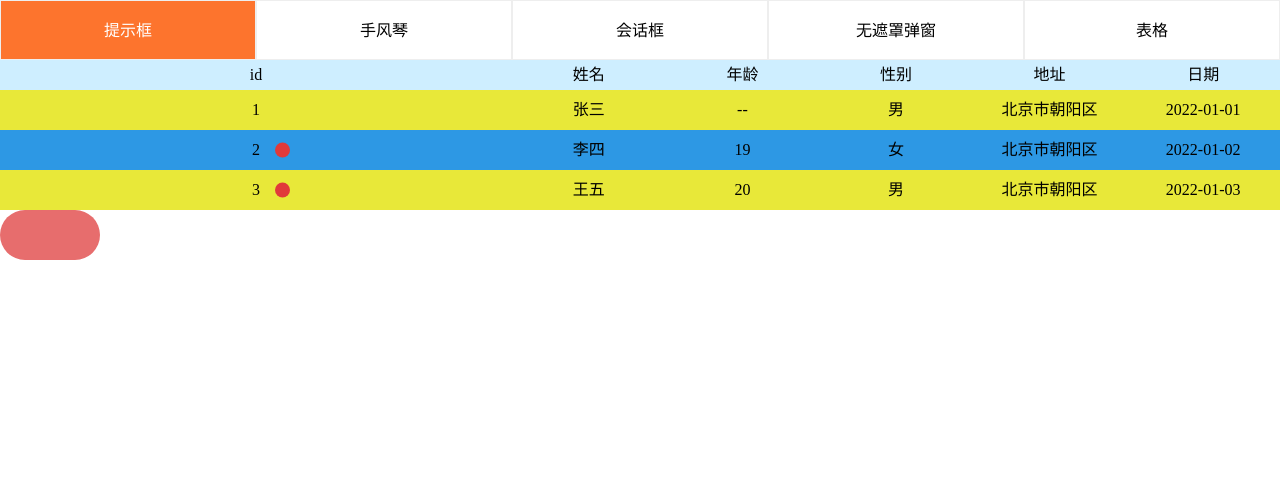
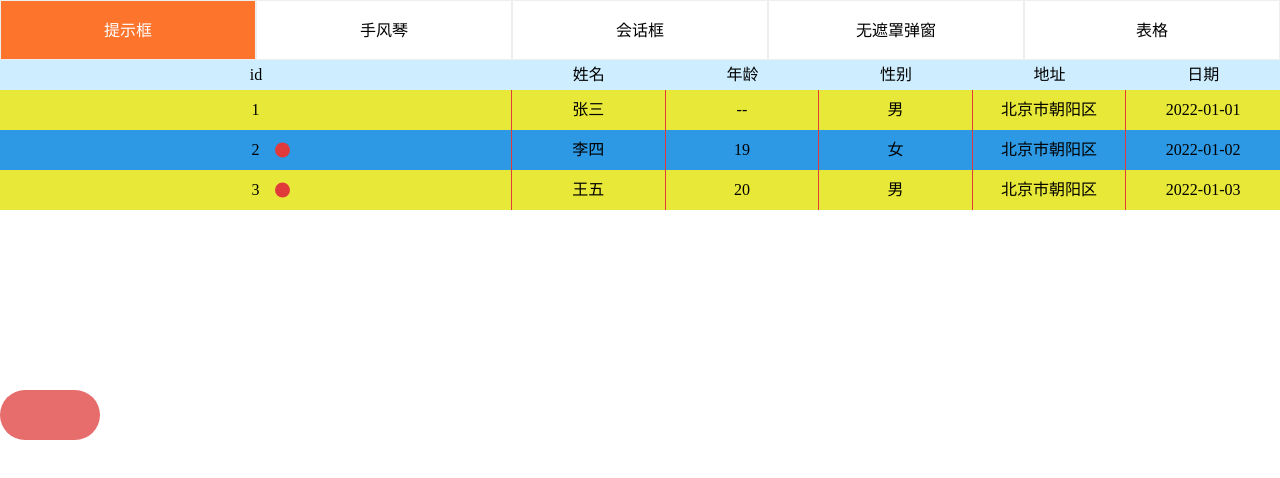
Before and after one commit to ice-wu5/custom-component, a Vue app: page /table in a window 1280 px wide. Shown: the top 478 px of the page. Built offline with nearby package versions, Linux system fonts and the light colour scheme; no server answers.

Commit message:
limit table-body height

```diff
--- a/src/views/Table/Table.vue
+++ b/src/views/Table/Table.vue
@@ -143,6 +143,116 @@ export default {
     changeData () {
       console.log('click了')
       this.tableData = [
+        {
+          id: 1,
+          level: 1,
+          name: 'a张三',
+          age: 18,
+          sex: '男',
+          isExpand: false,
+          address: '北京市朝阳区',
+          date: '2022-01-01'
+        },
+        {
+          id: 1,
+          level: 1,
+          name: 'a张三',
+          age: 18,
+          sex: '男',
+          isExpand: false,
+          address: '北京市朝阳区',
+          date: '2022-01-01'
+        },
+        {
+          id: 1,
+          level: 1,
+          name: 'a张三',
+          age: 18,
+          sex: '男',
+          isExpand: false,
+          address: '北京市朝阳区',
+          date: '2022-01-01'
+        },
+        {
+          id: 1,
+          level: 1,
+          name: 'a张三',
+          age: 18,
+          sex: '男',
+          isExpand: false,
+          address: '北京市朝阳区',
+          date: '2022-01-01'
+        },
+        {
+          id: 1,
+          level: 1,
+          name: 'a张三',
+          age: 18,
+          sex: '男',
+          isExpand: false,
+          address: '北京市朝阳区',
+          date: '2022-01-01'
+        },
+        {
+          id: 1,
+          level: 1,
+          name: 'a张三',
+          age: 18,
+          sex: '男',
+          isExpand: false,
+          address: '北京市朝阳区',
+          date: '2022-01-01'
+        },
+        {
+          id: 1,
+          level: 1,
+          name: 'a张三',
+          age: 18,
+          sex: '男',
+          isExpand: false,
+          address: '北京市朝阳区',
+          date: '2022-01-01'
+        },
+        {
+          id: 1,
+          level: 1,
+          name: 'a张三',
+          age: 18,
+          sex: '男',
+          isExpand: false,
+          address: '北京市朝阳区',
+          date: '2022-01-01'
+        },
+        {
+          id: 1,
+          level: 1,
+          name: 'a张三',
+          age: 18,
+          sex: '男',
+          isExpand: false,
+          address: '北京市朝阳区',
+          date: '2022-01-01'
+        },
+        {
+          id: 1,
+          level: 1,
+          name: 'a张三',
+          age: 18,
+          sex: '男',
+          isExpand: false,
+          address: '北京市朝阳区',
+          date: '2022-01-01'
+        },
+        {
+          id: 1,
+          level: 1,
+          name: 'a张三',
+          age: 18,
+          sex: '男',
+          isExpand: false,
+          address: '北京市朝阳区',
+          date: '2022-01-01'
+        },
         {
           id: 1,
           level: 1,
--- a/src/views/Table/TableBox.vue
+++ b/src/views/Table/TableBox.vue
@@ -43,12 +43,7 @@ export default {
 .justify-content-center{
   justify-content: center;
 }
-.rcc{
-  display: flex;
-  justify-content: center;
-  align-items: center;
 
-}
 .width40{
   width:40%
 }
@@ -62,4 +57,8 @@ export default {
 .bgcceeeff{
   background-color: #ceeeff;
 }
+.table-body{
+  height: 300px;
+  overflow-y: auto;
+}
 </style>>
--- a/src/views/Table/TableItem.vue
+++ b/src/views/Table/TableItem.vue
@@ -2,17 +2,17 @@
   <div class="table-item-container">
     <div class="table-row" v-for="(item,index) in hasIsExpandTableData" :key="item.id">
       <div class="level-1 flex height40" :class="{dark:index%2!==0,light:index%2===0}">
-        <div class="id width40 rcc" :style=" {'padding-left':getPaddingLeft(item.level)}">
+        <div class="id width40 rcc border-right" :style=" {'padding-left':getPaddingLeft(item.level)}">
           <div class="title position-relative">
             <div class="title-detail display-inline-block position-relative">{{item.id}}
               <span v-if="item.children && item.children.length" class="expand" @click="toggle(item)"></span>
             </div>
           </div>
         </div>
-        <div class="name width12 cursor-pointer rcc" @click="seeDetail(item)">{{item.name}}</div>
-        <div class="age width12 rcc">{{item.age||'--'}}</div>
-        <div class="sex width12 rcc">{{item.sex ||'--'}}</div>
-        <div class="address width12 rcc">{{item.address ||'--'}}</div>
+        <div class="name width12 cursor-pointer rcc border-right" @click="seeDetail(item)">{{item.name}}</div>
+        <div class="age width12 rcc border-right">{{item.age||'--'}}</div>
+        <div class="sex width12 rcc border-right">{{item.sex ||'--'}}</div>
+        <div class="address width12 rcc border-right">{{item.address ||'--'}}</div>
         <div class="date width12 rcc">{{item.date ||'--'}}</div>
       </div>
       <div v-if="item.isExpand===true" class="level-2">
@@ -118,6 +118,9 @@ export default {
   align-items: center;
 
 }
+.border-right{
+  border-right:1px solid #e13a3a
+}
 .width40{
   width: 40%;
 }
```
